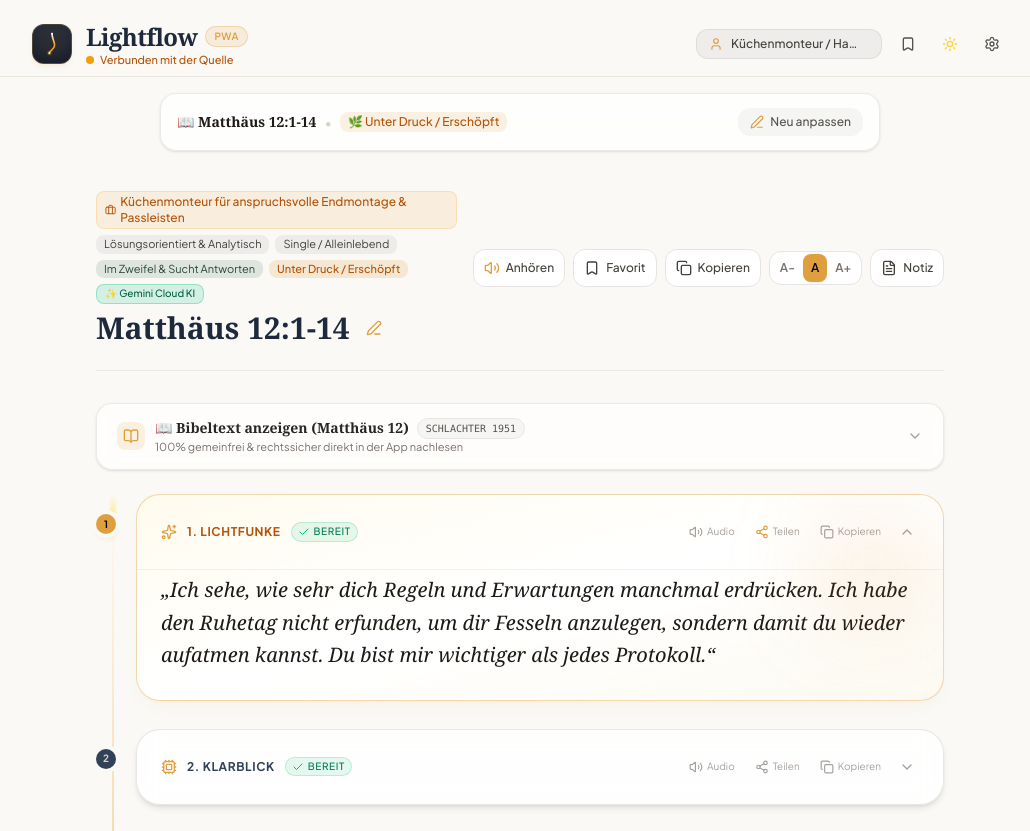
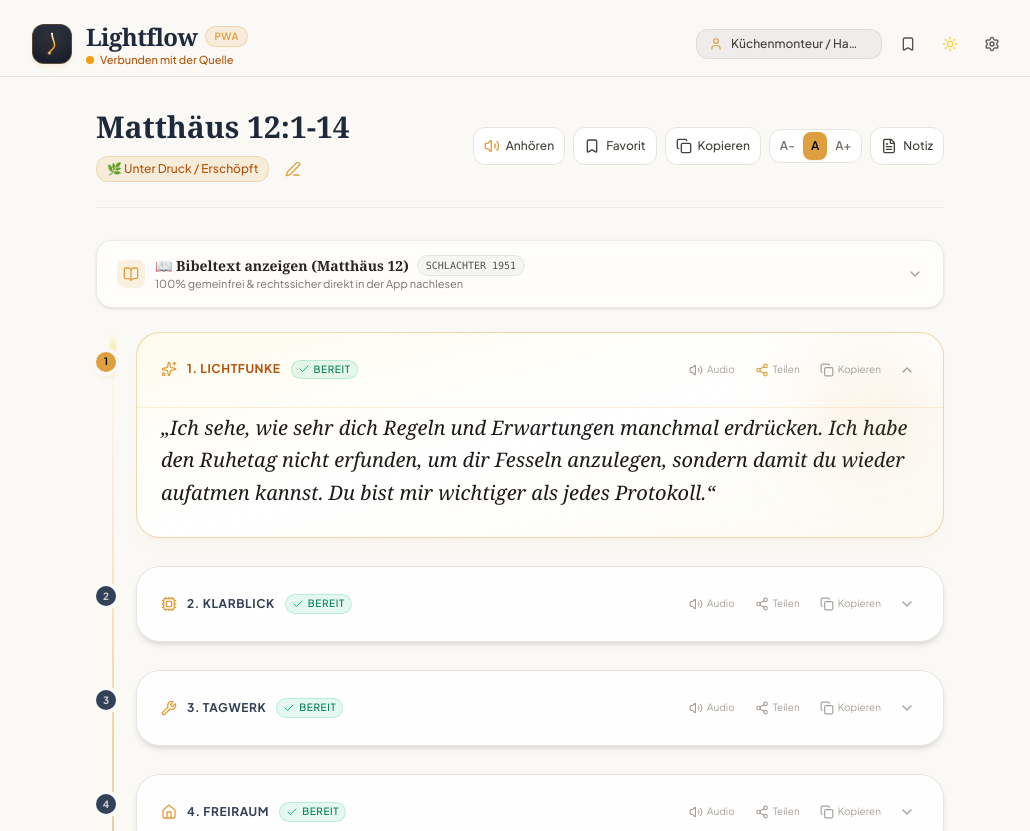
Before and after one commit to radomil27/lightflow, a React (Vite) app: page / in a window 1280 px wide. Shown: the top 831 px of the page, without its empty margins (120-1150 px from the left). Built offline with nearby package versions, Linux system fonts and the light colour scheme.

Commit message:
refactor(v1.4.2): radical ui-cleanup removing redundant profile badges and duplicate header

```diff
--- a/package.json
+++ b/package.json
@@ -1,7 +1,7 @@
 {
   "name": "lightflow",
   "private": true,
-  "version": "1.4.1",
+  "version": "1.4.2",
   "type": "module",
   "scripts": {
     "dev": "vite",
--- a/public/sw.js
+++ b/public/sw.js
@@ -1,5 +1,5 @@
 // Lightflow Service Worker - Offline Caching
-const CACHE_NAME = 'lightflow-cache-v1.4.1';
+const CACHE_NAME = 'lightflow-cache-v1.4.2';
 const ASSETS_TO_CACHE = [
   '/',
   '/index.html',
--- a/src/App.tsx
+++ b/src/App.tsx
@@ -41,6 +41,7 @@ export const App: React.FC = () => {
     return generateLocalReport('Matthäus 12:1-14', getStoredProfile(), 'Unter Druck / Erschöpft');
   });
   const [isLoading, setIsLoading] = useState<boolean>(false);
+  const [isEditingPassage, setIsEditingPassage] = useState<boolean>(false);
 
   // Modals
   const [isProfileOpen, setIsProfileOpen] = useState<boolean>(false);
@@ -129,6 +130,7 @@ export const App: React.FC = () => {
       saveReport(initialReport);
       setSavedReports(getStoredReports());
       setIsLoading(false); // UI entsperren: Posten 1 ist sofort lesbar!
+      setIsEditingPassage(false);
 
       // Sanftes Scrollen zum Auswertungs-Report
       setTimeout(() => {
@@ -286,6 +288,8 @@ export const App: React.FC = () => {
           profile={profile}
           onOpenPicker={() => setIsPickerOpen(true)}
           hasActiveReport={Boolean(currentReport)}
+          isEditing={isEditingPassage}
+          onCancelEdit={() => setIsEditingPassage(false)}
         />
 
         {/* Auswertungs-Report */}
@@ -302,6 +306,7 @@ export const App: React.FC = () => {
               onToggleFavorite={handleToggleFavorite}
               onSaveNotes={handleSaveNotes}
               onEditPassage={() => {
+                setIsEditingPassage(true);
                 window.scrollTo({ top: 0, behavior: 'smooth' });
               }}
             />
--- a/src/components/InputSection.tsx
+++ b/src/components/InputSection.tsx
@@ -1,5 +1,5 @@
 import React, { useState } from 'react';
-import { Search, Sparkles, Droplets, ArrowRight, Zap, RefreshCw, Feather, ChevronUp, Edit3 } from 'lucide-react';
+import { Search, Sparkles, Droplets, ArrowRight, Zap, RefreshCw, Feather, ChevronUp } from 'lucide-react';
 import { UserProfile } from '../types';
 
 interface InputSectionProps {
@@ -12,6 +12,8 @@ interface InputSectionProps {
   profile: UserProfile;
   onOpenPicker: () => void;
   hasActiveReport?: boolean;
+  isEditing?: boolean;
+  onCancelEdit?: () => void;
 }
 
 export const MOOD_CHIPS = [
@@ -62,47 +64,35 @@ export const InputSection: React.FC<InputSectionProps> = ({
   profile,
   onOpenPicker,
   hasActiveReport = false,
+  isEditing = false,
+  onCancelEdit,
 }) => {
-  const [isCollapsed, setIsCollapsed] = useState<boolean>(hasActiveReport);
+  const [isCollapsed, setIsCollapsed] = useState<boolean>(hasActiveReport && !isEditing);
 
-  // Synchronisiere Collapse-Status, wenn ein neuer Report generiert wurde
+  // Synchronisiere Collapse-Status, wenn ein neuer Report generiert oder Edit-Modus geändert wurde
   React.useEffect(() => {
-    if (hasActiveReport) {
+    if (isEditing) {
+      setIsCollapsed(false);
+    } else if (hasActiveReport) {
       setIsCollapsed(true);
     }
-  }, [hasActiveReport]);
+  }, [hasActiveReport, isEditing]);
 
   const hasPassage = passage.trim().length > 0;
   const hasMood = selectedMood && selectedMood.trim().length > 0;
   const isCtaReady = hasPassage && hasMood && !isLoading;
 
-  // Wenn ein aktiver Report vorliegt und der Nutzer den Bereich eingeklappt hat: Kompakter Header
+  const handleClose = () => {
+    setIsCollapsed(true);
+    if (onCancelEdit) {
+      onCancelEdit();
+    }
+  };
+
+  // Wenn ein aktiver Report vorliegt und der Nutzer den Bereich eingeklappt hat:
+  // Keine redundante Leiste rendern – der ReportView besitzt die alleinige saubere Titelzeile mit [Edit3]
   if (hasActiveReport && isCollapsed) {
-    return (
-      <section className="w-full max-w-3xl mx-auto px-4 sm:px-6 pt-4 pb-2 animate-in fade-in duration-300">
-        <div className="flex items-center justify-between p-3.5 px-4 rounded-2xl bg-white/80 dark:bg-[#151B22]/80 border border-stone-200/80 dark:border-slate-800 shadow-sm backdrop-blur-md">
-          <div className="flex items-center space-x-2 text-xs sm:text-sm text-stone-700 dark:text-stone-300 truncate">
-            <span className="font-serif font-bold text-stone-900 dark:text-stone-100 truncate">
-              📖 {passage}
-            </span>
-            <span className="text-stone-300 dark:text-stone-600">•</span>
-            <span className="px-2 py-0.5 rounded-lg bg-[#E09F3E]/15 text-[#B45309] dark:text-[#FDE68A] text-xs font-medium whitespace-nowrap">
-              🌿 {selectedMood || 'Tagesstimmung'}
-            </span>
-          </div>
-
-          <button
-            type="button"
-            onClick={() => setIsCollapsed(false)}
-            className="flex items-center gap-1.5 px-3 py-1.5 rounded-xl bg-stone-100 hover:bg-amber-500/15 text-stone-600 hover:text-[#B45309] dark:bg-slate-800/80 dark:hover:bg-amber-500/20 dark:text-stone-300 dark:hover:text-[#FDE68A] text-xs font-medium transition-colors shrink-0 ml-2 cursor-pointer"
-            title="Bibelstelle oder Stimmung neu anpassen"
-          >
-            <Edit3 className="w-3.5 h-3.5 text-[#E09F3E]" />
-            <span className="hidden sm:inline">Neu anpassen</span>
-          </button>
-        </div>
-      </section>
-    );
+    return null;
   }
 
   return (
@@ -112,11 +102,11 @@ export const InputSection: React.FC<InputSectionProps> = ({
         <div className="flex justify-end mb-2">
           <button
             type="button"
-            onClick={() => setIsCollapsed(true)}
+            onClick={handleClose}
             className="text-xs text-stone-500 hover:text-stone-700 dark:text-stone-400 dark:hover:text-stone-200 flex items-center gap-1 cursor-pointer"
           >
             <ChevronUp className="w-3.5 h-3.5" />
-            <span>Kompaktansicht anzeigen</span>
+            <span>Zum Report zurückkehren</span>
           </button>
         </div>
       )}
--- a/src/components/ReportView.tsx
+++ b/src/components/ReportView.tsx
@@ -201,43 +201,15 @@ ${report.leuchtkraft || report.heartGarden}
       {/* Report Kopfzeile mit Metadaten & Aktionsleiste */}
       <div className="flex flex-col sm:flex-row sm:items-center justify-between pb-6 mb-8 border-b border-stone-200/80 dark:border-slate-800 gap-4">
         <div>
-          <div className="flex flex-wrap items-center gap-1.5 text-xs text-stone-500 dark:text-stone-400 mb-1.5">
-            <span className="flex items-center gap-1 font-medium px-2 py-0.5 rounded-lg bg-amber-500/10 text-[#B45309] dark:text-[#FDE68A] border border-amber-500/20">
-              <Briefcase className="w-3 h-3" />
-              {report.profileSnapshot.professionDetail || report.profileSnapshot.profession}
-            </span>
-            <span className="px-2 py-0.5 rounded-lg bg-stone-200/60 dark:bg-slate-800 text-stone-700 dark:text-stone-300 text-[11px]">
-              {report.profileSnapshot.mindset}
-            </span>
-            <span className="px-2 py-0.5 rounded-lg bg-stone-200/60 dark:bg-slate-800 text-stone-700 dark:text-stone-300 text-[11px]">
-              {report.profileSnapshot.relationshipStatus}
-            </span>
-            {report.profileSnapshot.journeyStage && (
-              <span className="px-2 py-0.5 rounded-lg bg-[#3E6B56]/15 text-[#2A483A] dark:text-[#A7F3D0] text-[11px]">
-                {report.profileSnapshot.journeyStage}
-              </span>
-            )}
-            <span className="px-2 py-0.5 rounded-lg bg-[#E09F3E]/20 text-[#B45309] dark:text-[#FDE68A] text-[11px] font-medium">
-              {report.mood}
-            </span>
-            {report.isFallback ? (
-              <span
-                className="px-2 py-0.5 rounded-lg bg-amber-500/15 text-amber-800 dark:text-amber-300 border border-amber-500/30 text-[10px] font-medium"
-                title={`Fallback-Grund: ${report.fallbackReason || 'Cloud nicht erreichbar'}`}
-              >
-                ⚡ Lokale Exegese (Offline-Schutz)
-              </span>
-            ) : (
-              <span className="px-2 py-0.5 rounded-lg bg-emerald-500/15 text-emerald-800 dark:text-emerald-300 border border-emerald-500/30 text-[10px] font-medium">
-                ✨ Gemini Cloud KI
-              </span>
-            )}
-          </div>
-
-          <div className="flex items-center gap-2.5">
+          <div className="flex flex-wrap items-center gap-2.5">
             <h2 className="text-2xl sm:text-3xl font-bold font-serif text-[#1E293B] dark:text-[#F1F5F9]">
               {report.passage}
             </h2>
+            {report.mood && (
+              <span className="px-2.5 py-1 rounded-xl bg-[#E09F3E]/15 text-[#B45309] dark:text-[#FDE68A] text-xs font-medium border border-[#E09F3E]/25">
+                🌿 {report.mood}
+              </span>
+            )}
             {onEditPassage && (
               <button
                 type="button"
--- a/src/components/SettingsModal.tsx
+++ b/src/components/SettingsModal.tsx
@@ -259,7 +259,7 @@ export const SettingsModal: React.FC<SettingsModalProps> = ({
               <span>Version der App</span>
             </div>
             <span className="font-mono text-[11px] font-semibold text-[#B45309] dark:text-[#FDE68A] bg-amber-500/10 px-2 py-0.5 rounded-lg border border-amber-500/20">
-              v1.4.1 (PWA Live)
+              v1.4.2 (PWA Live)
             </span>
           </div>
 
```
